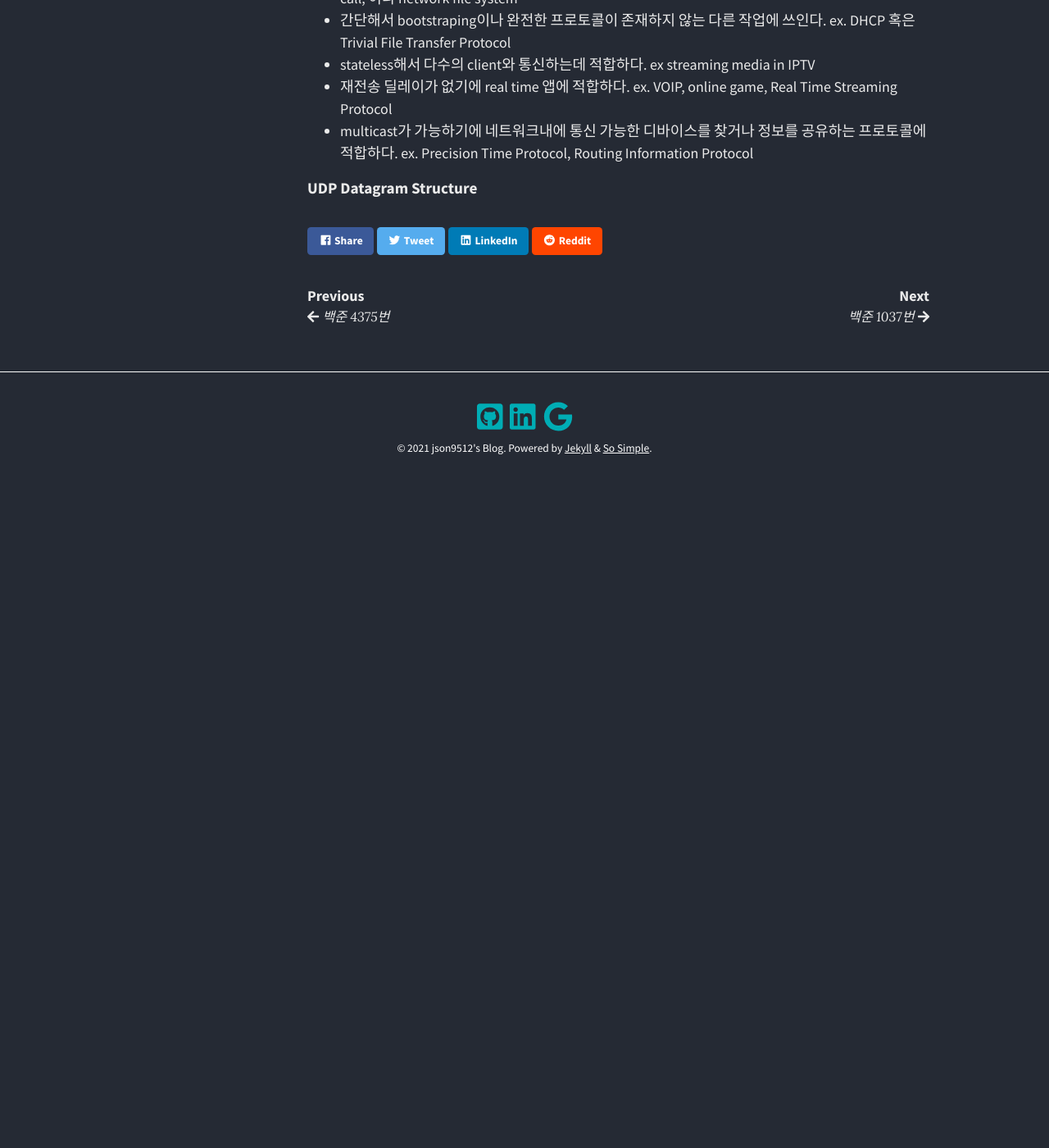
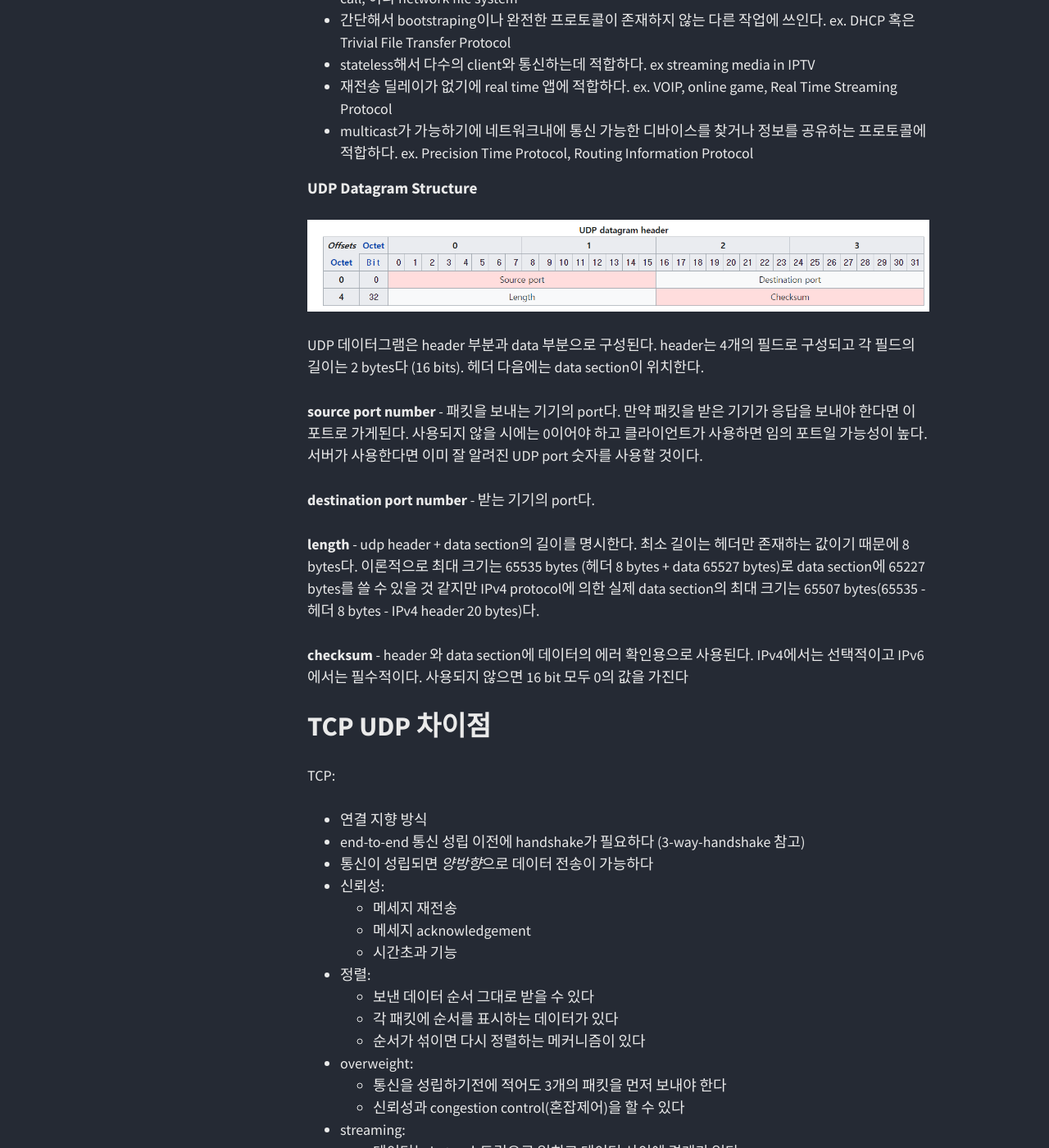
Before and after one commit to json9512/blog, a Jekyll site: the page built from _posts/2021-01-19-[네트워크] TCP UDP.md, in a window 1280 px wide and 1400 px high, scrolled down 7732 px. Shown: the whole window at 82% size. Built offline with Jekyll 4.4.1, drawn with Linux system fonts in a browser that asks for light colours; nearby versions of some CDN libraries; comment, search, counter and statistics services are not loaded; before the commit the page ends 8362 px from its top, so only the background shows below that; some of the changed text lies outside the part shown.

Commit message:
daily commit

```diff
--- a/_posts/2021-01-19-[네트워크] TCP UDP.md
+++ b/_posts/2021-01-19-[네트워크] TCP UDP.md
@@ -166,3 +166,50 @@
 - multicast가 가능하기에 네트워크내에 통신 가능한 디바이스를 찾거나 정보를 공유하는 프로토콜에 적합하다. ex. Precision Time Protocol, Routing Information Protocol
 
 #### UDP Datagram Structure
+<img src="{{ site.baseurl}}/images/udp.png" class="align-center" alt=""/>
+
+UDP 데이터그램은 header 부분과 data 부분으로 구성된다. header는 4개의 필드로 구성되고 각 필드의 길이는 2 bytes다 (16 bits). 헤더 다음에는 data section이 위치한다.
+
+**source port number** - 패킷을 보내는 기기의 port다. 만약 패킷을 받은 기기가 응답을 보내야 한다면 이 포트로 가게된다. 사용되지 않을 시에는 0이어야 하고 클라이언트가 사용하면 임의 포트일 가능성이 높다. 서버가 사용한다면 이미 잘 알려진 UDP port 숫자를 사용할 것이다.
+
+**destination port number** - 받는 기기의 port다.
+
+**length** - udp header + data section의 길이를 명시한다. 최소 길이는 헤더만 존재하는 값이기 때문에 8 bytes다. 이론적으로 최대 크기는 65535 bytes (헤더 8 bytes + data 65527 bytes)로 data section에 65227 bytes를 쓸 수 있을 것 같지만 IPv4 protocol에 의한 실제 data section의 최대 크기는 65507 bytes(65535 - 헤더 8 bytes - IPv4 header 20 bytes)다.
+
+**checksum** - header 와 data section에 데이터의 에러 확인용으로 사용된다. IPv4에서는 선택적이고 IPv6에서는 필수적이다. 사용되지 않으면 16 bit 모두 0의 값을 가진다
+
+# TCP UDP 차이점
+TCP:
+- 연결 지향 방식
+- end-to-end 통신 성립 이전에 handshake가 필요하다 (3-way-handshake 참고)
+- 통신이 성립되면 *양방향*으로 데이터 전송이 가능하다
+- 신뢰성:
+    - 메세지 재전송
+    - 메세지 acknowledgement
+    - 시간초과 기능
+- 정렬:
+    - 보낸 데이터 순서 그대로 받을 수 있다
+    - 각 패킷에 순서를 표시하는 데이터가 있다
+    - 순서가 섞이면 다시 정렬하는 메커니즘이 있다
+- overweight:
+    - 통신을 성립하기전에 적어도 3개의 패킷을 먼저 보내야 한다
+    - 신뢰성과 congestion control(혼잡제어)을 할 수 있다
+- streaming:
+    - 데이터는 bytes 스트림으로 읽히고 데이터 사이에 경계가 없다
+
+UDP:
+- 비연결 지향 방식
+- 상대방이 받을 준비가 되어 있지 않아도 패킷을 전송할 수 있다
+- 신뢰성이 떨어진다:
+    - 패킷이 잘 도착했는지 검증하는 메커니즘이 없다
+- 정렬 없음:
+    - 보낸 순서대로 패킷이 도착하지 않을 수 있다
+- Lightweight:
+    - 메세지 순서를 정렬하거나 손실된 패킷을 재전송하는 메커니즘이 없어서 더 가볍다
+- Datagrams:
+    - 각 패킷은 독립적이고 도착시 checksum을 활용한 최소한의 검증만 거친다. 각 패킷은 구분이 확실하다
+- 혼잡 제어 없음
+- Broadcast:
+    - 같은 네트워크내 모든 기기에 broadcast 할 수 있다
+- multicast:
+    - 하나의 데이터그램 패킷이 구독된 모든 기기에 multicast돼서 전송 될 수 있다
```
Also changed, not shown: _posts/2021-01-14-[취준]-백준 문제집.md (+3 -4 lines), _posts/2021-02-24-[알고리즘]-백준 11726번.md (+1 -1 lines), _posts/2021-02-25-[알고리즘]-백준 11727번.md (added, +35 -0 lines), _posts/2021-02-25-[알고리즘]-백준 1248번.md (added, +59 -0 lines), _posts/2021-02-25-[알고리즘]-백준 13023번.md (added, +47 -0 lines), images/udp.png (added).
